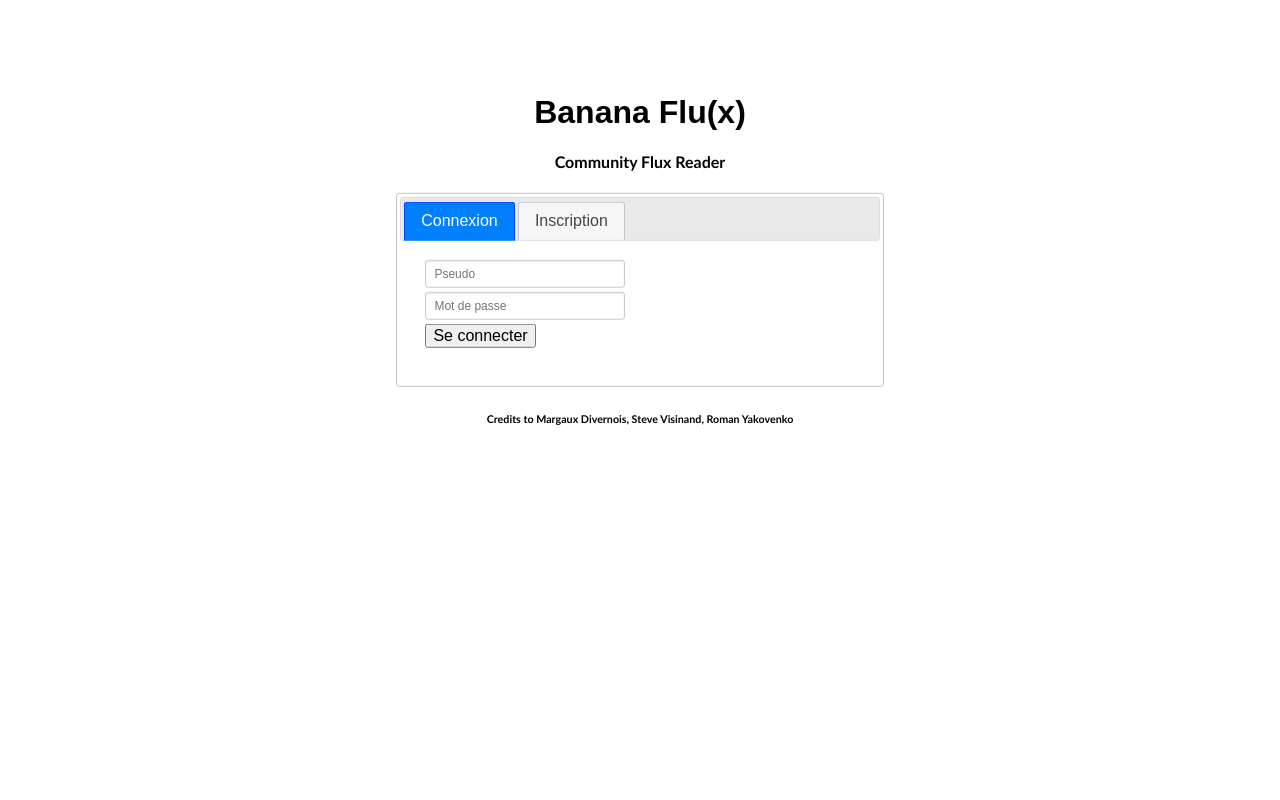
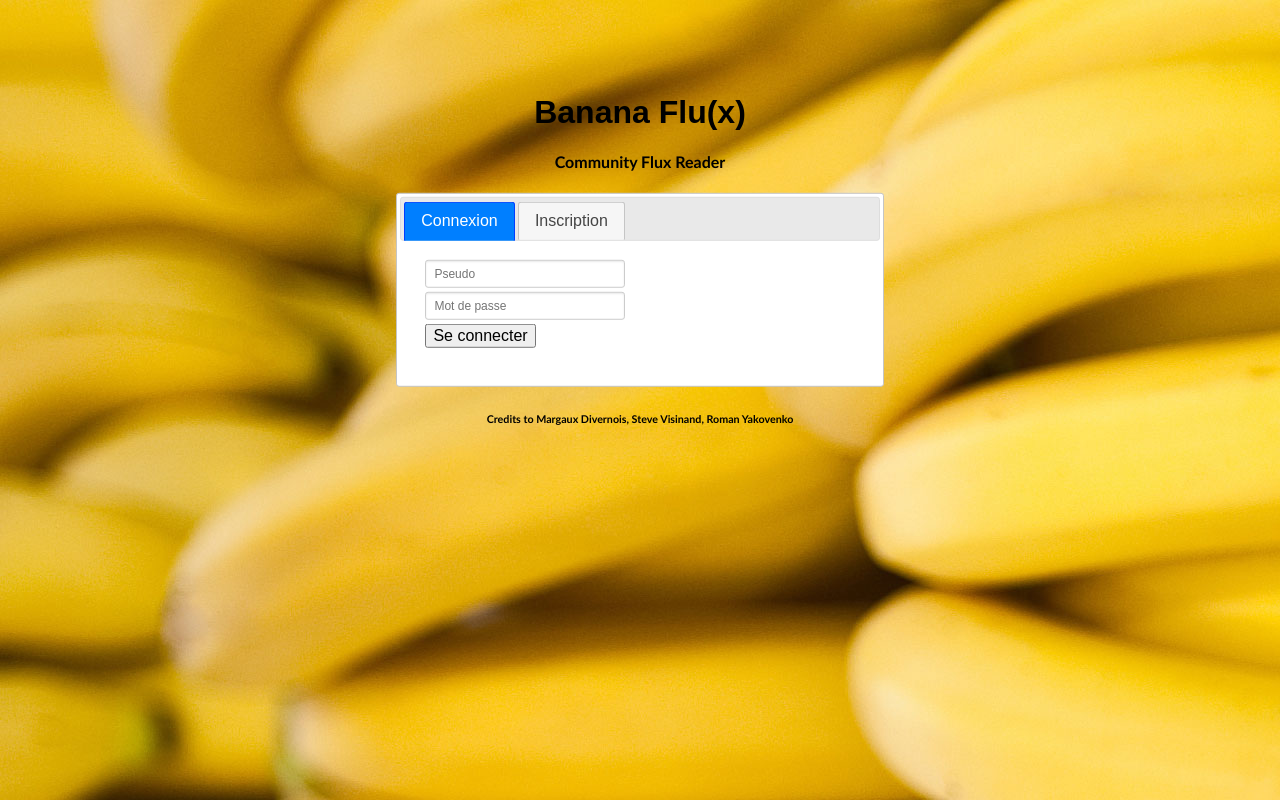
Before and after one commit to HE-ArcSurvivors/banana-flux, a PHP site: page / in a window 1280 px wide. Run offline with PHP 8.4, Linux system fonts and the light colour scheme; some libraries are stand-ins or nearby versions.

Commit message:
background

```diff
--- a/BananaFlux/V1/styles/bananaStyle.css
+++ b/BananaFlux/V1/styles/bananaStyle.css
@@ -1,7 +1,6 @@
 @charset "UTF-8";
 
 body {
-    background: none;
 	margin: 0;
 	padding: 0;
     font-family : "Calibri";
```
